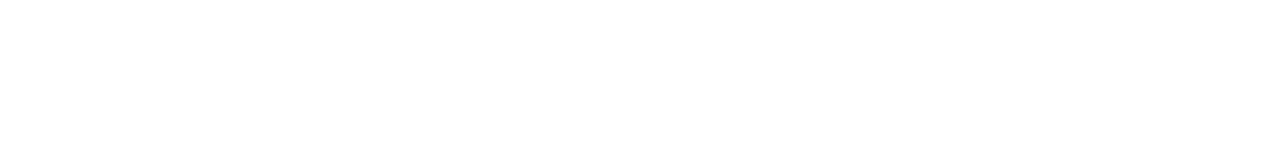
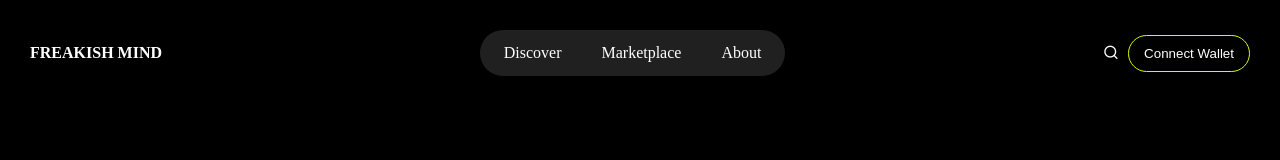
Before and after one commit to ZiaSIfat/daily-challenge-3---cohort-2.0, a plain HTML site: page index.html in a window 1280 px wide. Drawn offline with nearby package versions, Linux system fonts and the light colour scheme.

Commit message:
nav done

```diff
--- a/index.html
+++ b/index.html
@@ -5,8 +5,24 @@
     <meta name="viewport" content="width=device-width, initial-scale=1.0">
     <title>Document</title>
     <link rel="stylesheet" href="style.css">
+    <link
+    href="https://cdn.jsdelivr.net/npm/remixicon@4.7.0/fonts/remixicon.css"
+    rel="stylesheet"
+/>
 </head>
 <body>
-
+    <main>
+        <nav>
+            <h4>FREAKISH MIND</h4>
+            <div class="anchor">
+                <p>Discover</p>
+                <p>Marketplace</p>
+                <p>About</p>
+            </div>
+           <div>
+            <i class="ri-search-line"></i> <button>Connect Wallet</button>
+           </div>
+        </nav>
+    </main>
 </body>
 </html>
--- a/style.css
+++ b/style.css
@@ -7,4 +7,41 @@
 html,body{
     width: 100%;
     height: 100%;
+    color: white;
+    background-color: black;
 }
+
+nav{
+    display: flex;
+    align-items: center;
+    justify-content: space-between;
+    margin: 30px;
+}
+.anchor{
+    display: flex;
+    gap: 40px;
+    background-color: rgb(32, 32, 32);
+    border-radius: 30px;
+    padding: 14px 24px;
+}
+.anchor a{
+    text-decoration: none;
+    color: white;
+
+    text-align: center;
+
+
+}
+.anchor p:hover{
+    color: #D5F903;
+    border-bottom: 1px solid #D5F903;
+
+}
+nav button{
+    padding: 10px 15px;
+    border-radius: 25px;
+    margin-left: 5px;
+    background-color: black;
+    color: white;
+    border: 1px solid #D5F903;
+}
```
